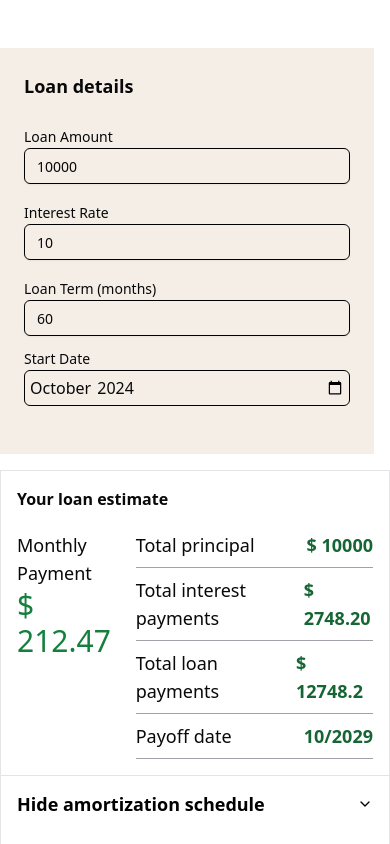
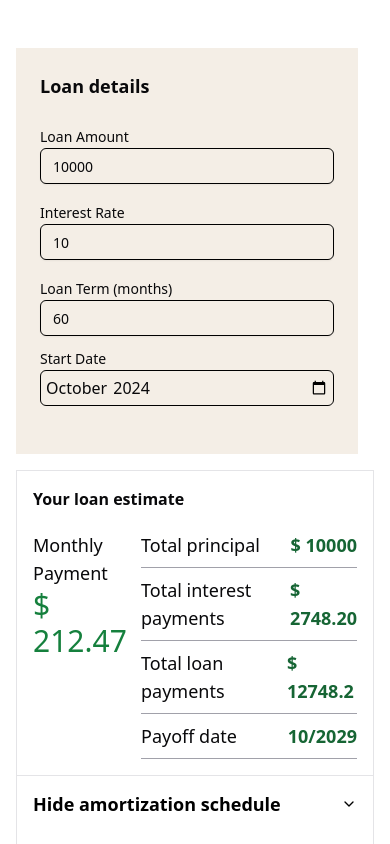
Before and after one commit to AryanYadav-git/aharnish-assessment, a Next.js app: page / in a window 390 px wide. Shown: the top 844 px of the page. Built offline with nearby package versions, Linux system fonts and the light colour scheme.

Commit message:
responsive ui

```diff
--- a/app/page.tsx
+++ b/app/page.tsx
@@ -13,7 +13,7 @@ export default function Home() {
     startDate: "2024-10",
   });
   return (
-    <div className="flex justify-center md:px-10 lg:px-40 ">
+    <div className="flex justify-center px-4 md:px-10 lg:px-40 ">
     <div className=" grid grid-cols-1 md:grid-cols-3 w-full py-12 h-full gap-4">
       <LoanDetailsForm  loanDetails={loanDetails} setLoanDetails={setLoanDetails} setCalculatedEmi={setCalculatedEmi}/>
       <Card loanDetails={loanDetails} calculatedEmi ={calculatedEmi}/>
```
